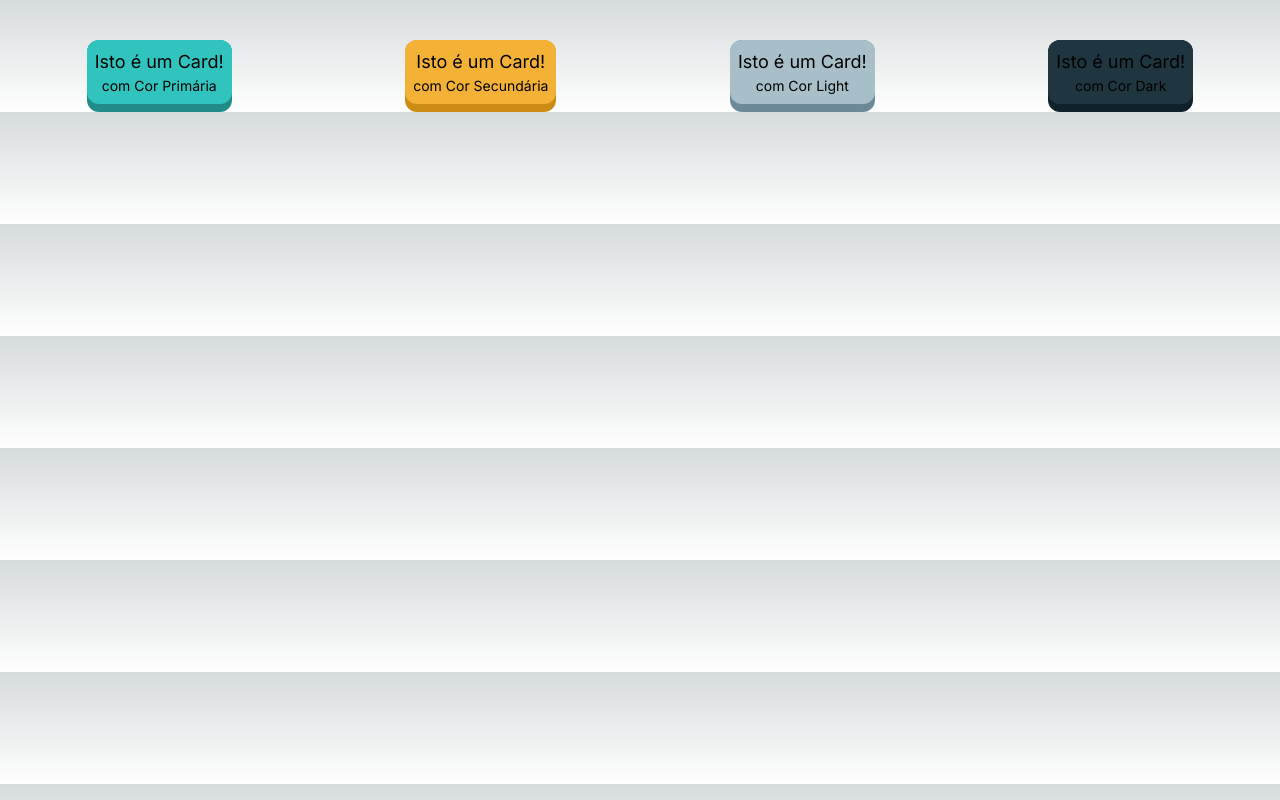
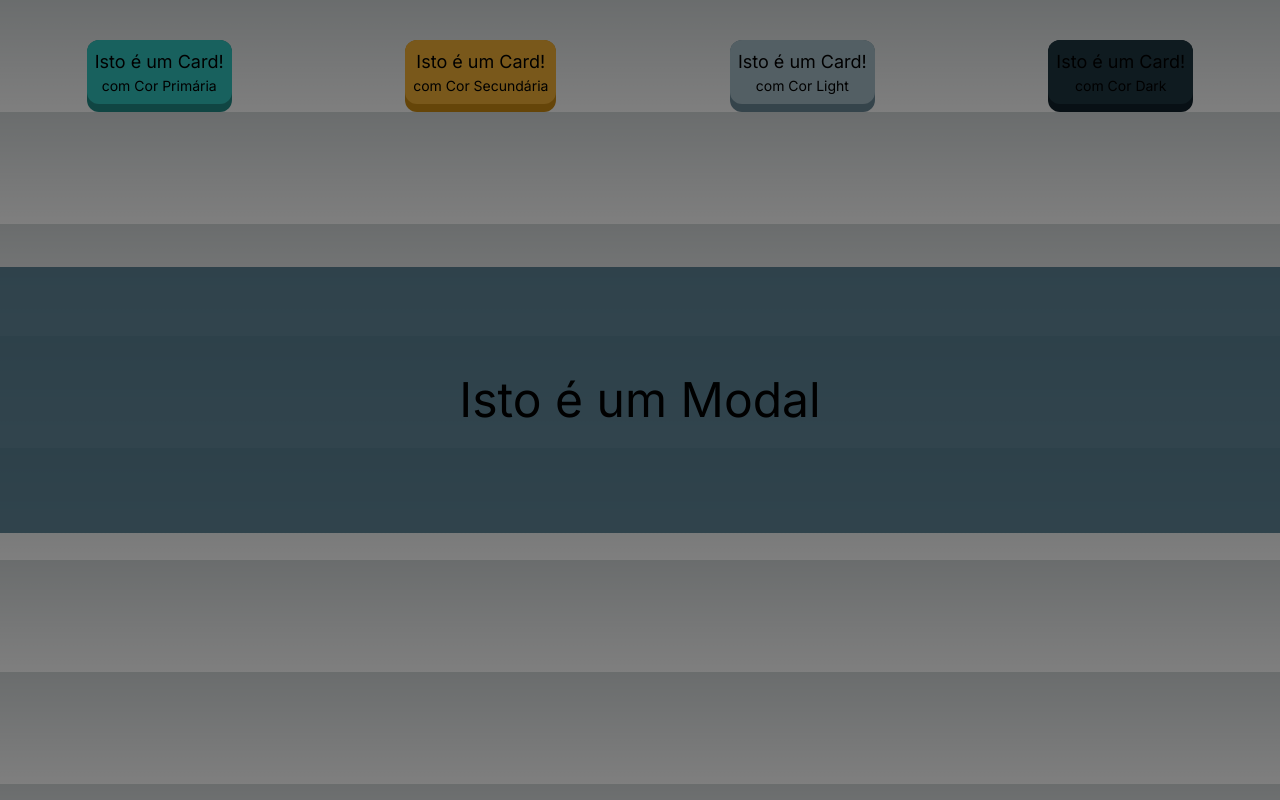
Before and after one commit to MarckVinny/Jogo-da-Velha, a Next.js app in the folder apps/frontend/: page / in a window 1280 px wide. Built offline with nearby package versions, Linux system fonts and the light colour scheme.

Commit message:
Componente Modal

```diff
--- a/apps/frontend/src/app/page.tsx
+++ b/apps/frontend/src/app/page.tsx
@@ -1,8 +1,9 @@
 import Card from "@/components/shared/Card"
+import Modal from "@/components/shared/Modal"
 
 export default function Home() {
   return (
-    <div className='flex justify-around text-center mt-10'>
+    <div className='flex justify-around itens-center text-center mt-10'>
       <Card color='primary'>
         <h2 className='text-lg'>Isto é um Card!</h2>
         <p className='text-sm'>com Cor Primária</p>
@@ -19,6 +20,9 @@ export default function Home() {
         <h2 className='text-lg'>Isto é um Card!</h2>
         <p className='text-sm'>com Cor Dark</p>
       </Card>
+      <Modal visible>
+        <h1 className="text-5xl">Isto é um Modal</h1>
+      </Modal>
     </div>
   )
 }
--- /dev/null
+++ b/apps/frontend/src/components/shared/Modal.tsx
@@ -0,0 +1,18 @@
+export interface ModalProps {
+  visible: boolean
+  children: React.ReactNode
+  className?: string
+}
+
+export default function Modal(props: ModalProps) {
+  return props.visible ? (
+    // * Cria uma Tela de Sobreposição centralizada com preto 50%
+    <div className='flex flex-col justify-center items-center absolute w-screen h-screen top-0 left-0 bg-black/50'>
+      {/* Cria um Modal centralizado na vertical com largura total e 1/3 da altura com dark-500 80%, personalizando com Classes adicionais */}
+      <div className={`flex flex-col justify-center items-center w-full h-1/3 bg-dark-500/80 ${props.className ?? ''}`}>
+        {/* Conteúdo do Modal, contendo qualquer Elemento React */}
+        {props.children}
+      </div>
+    </div>
+  ) : null
+}
```
